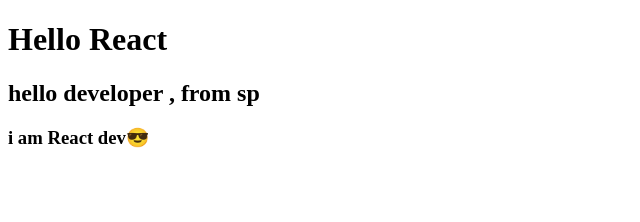
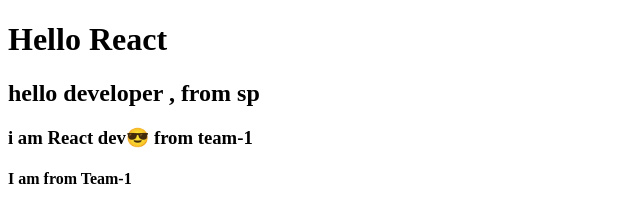
Before and after one commit to pavanp0309/Git-Merge, a plain HTML site: page index.html in a window 1280 px wide. Shown: the whole page, without its empty margins (0-640 px from the left). Drawn offline with Linux system fonts and the light colour scheme.

Commit message:
added by team-1

```diff
--- a/index.html
+++ b/index.html
@@ -8,6 +8,7 @@
 <body>
     <h1>Hello React</h1>
     <h2>hello developer , from sp</h2>
-    <h3>i am React dev😎</h3>
+    <h3>i am React dev😎 from team-1</h3>
+    <h4>I am from Team-1</h4>
 </body>
 </html>
```
